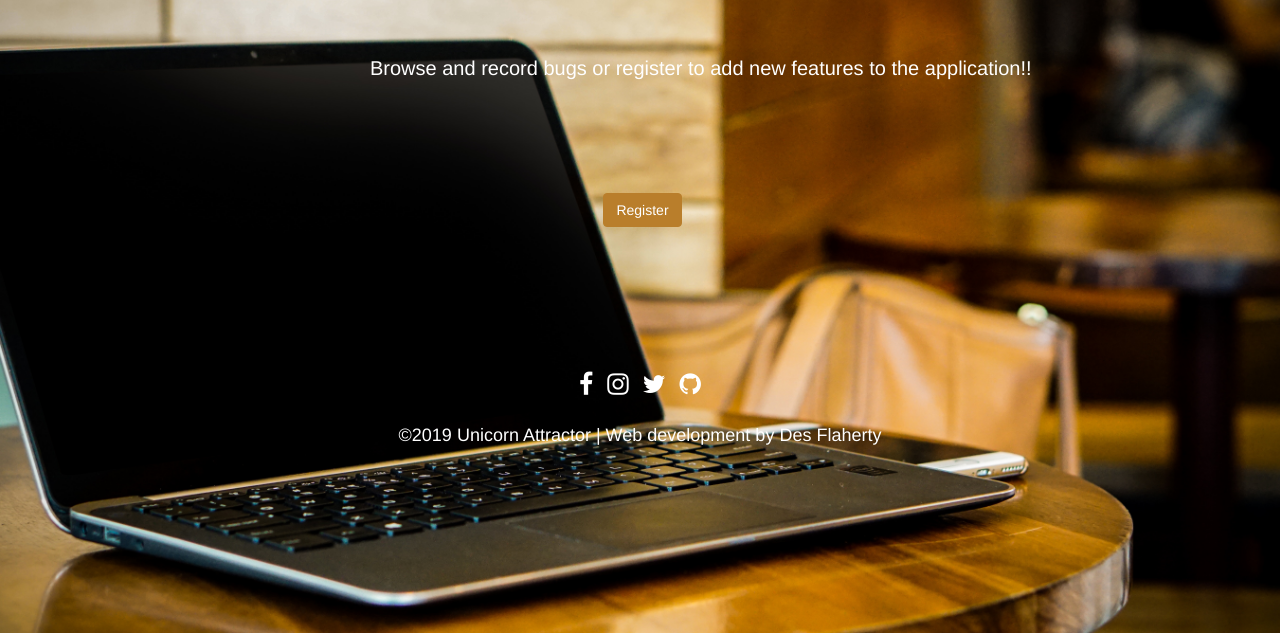
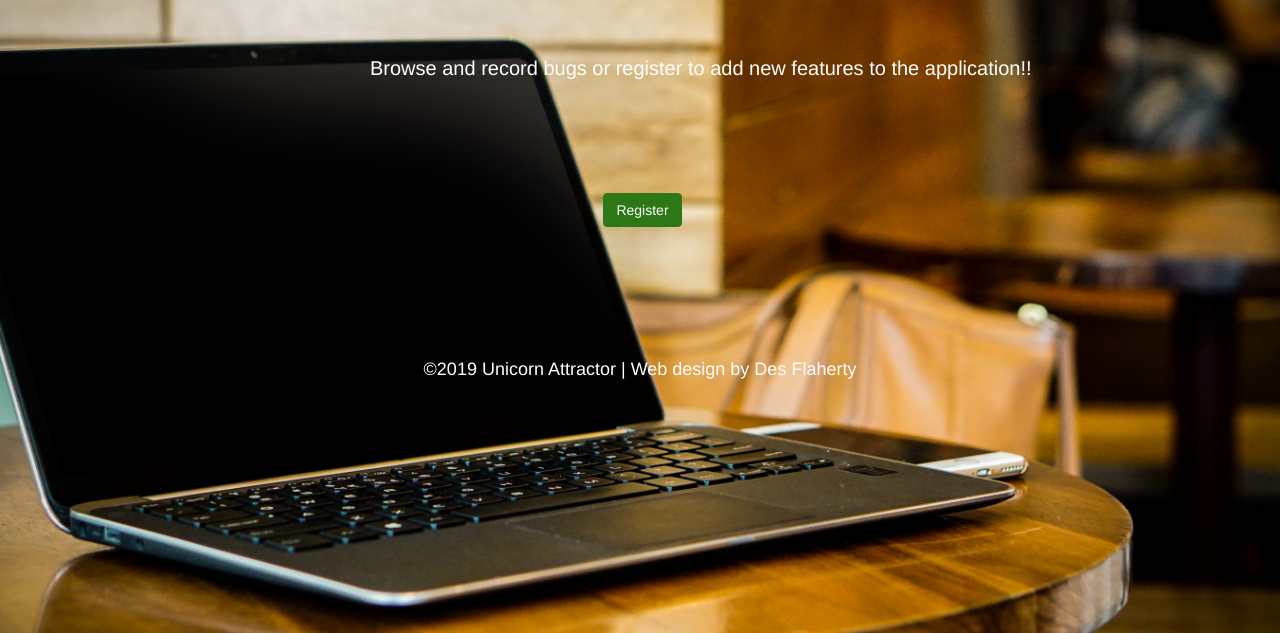
Before and after one commit to desflaherty/Unicorn_issue_tracker, a Django app: page / in a window 1280 px wide. Shown: the part 167-800 px from the top of the page. Run offline with Django 3.2, Linux system fonts and the light colour scheme; some libraries are stand-ins or nearby versions.

Commit message:
styling buttons

```diff
--- a/accounts/templates/footer.html
+++ b/accounts/templates/footer.html
@@ -2,13 +2,8 @@
 
     <div>
 
-        <a class='inline' href="https://www.facebook.com/" target="_blank"><i class="fa fa-facebook-f"></i></a>
-        <a class='inline' href="https://www.instagram.com/accounts/login/?hl=en" target="_blank"><i class="fa fa-instagram"></i></a>
-        <a class='inline' href="https://twitter.com/" target="_blank"><i class="fa fa-twitter"></i></a>
-        <a class='inline' href="https://github.com/desflaherty/unicorn_tracker" target="_blank"><i class="fa fa-github"></i></a>
-        <br>
-        <br>
-        <p class="footer-text">©2019 Unicorn Attractor | Web development by Des Flaherty</p>
+
+        <p class="footer-text">&copy;2019 Unicorn Attractor | Web design by Des Flaherty</p>
 
     </div>
 
--- a/accounts/templates/index.html
+++ b/accounts/templates/index.html
@@ -13,10 +13,10 @@
 
          <div class="register-container">
             {% if user.is_authenticated %}
-                <a class="btn btn-success index-btn" href=""><i class="fa fa-bug" aria-hidden="true"></i><b>Bugs</b></a>
-                <a class="btn btn-success index-btn" href="{% url 'features' %}"><i class="fa fa-plus"></i><b>Features</b></a>
+                <a class="btn btn-success index-btn-sp" href=""><i class="fa fa-bug" aria-hidden="true"></i><b>Bugs</b></a>
+                <a class="btn btn-success index-btn-sp" href="{% url 'features' %}"><i class="fa fa-plus"></i><b>Features</b></a>
                 {% else %}
-                <a class="btn btn-success index-btn" href="{% url 'register' %}">Register</a>
+                <a class="btn btn-success index-btn-sp" href="{% url 'register' %}">Register</a>
                 {% endif %}
             </div>
 
--- a/accounts/templates/login.html
+++ b/accounts/templates/login.html
@@ -9,7 +9,7 @@
             <legend class="legend">Login</legend>
             {% csrf_token %}
             {{ user_form | as_bootstrap }}
-             <p>If you have forgotten your password, <a href="{% url 'password_reset' %}">Reset it here</a></p>
+             <p class="reset-txt">If you have forgotten your password, <a href="{% url 'password_reset' %}">Reset it here</a></p>
             <button type="submit" class="btn btn-primary">Login</button>
         </fieldset>
     </form>
--- a/static/css/style.css
+++ b/static/css/style.css
@@ -108,6 +108,11 @@ border-bottom: 0;
 }
 
 
+
+
+
+
+
 /************** NAVBAR STYLING************************/
 
 .navbar-collapse {
@@ -135,6 +140,10 @@ border-bottom: 0;
  font-size: 24px;
 }
 
+.reset-txt {
+    padding: 10px;
+}
+
 /**************INDEX FORM STYLING************************/
 
 .index-header {
@@ -146,12 +155,19 @@ border-bottom: 0;
     margin-top: 20px;
 }
 
+.index-btn-sp {
+    margin-top: 100px;
+     border-radius: 4px;
+     margin-left: 5px;
+}
+
+
 .index-btn {
-    margin-top: 100px;
     border-radius: 4px;
     background-color:#b97e2b;
     border-color:#b97e2b;
     margin-left: 5px;
+
 }
 
 
@@ -161,6 +177,7 @@ border-bottom: 0;
     background-color:#b97e2b;
     border-color:#b97e2b;
     margin-left: 5px;
+
 }
 
 
@@ -197,9 +214,9 @@ footer a {
 }
 
 footer {
-    margin-top: 40px;
-    padding-top: 40px;
-    padding-bottom: 40px;
+    margin-top: 60px;
+    padding-top: 60px;
+    padding-bottom: 30px;
     border-top:0;
     color: #A9A9A9;
 }
```
